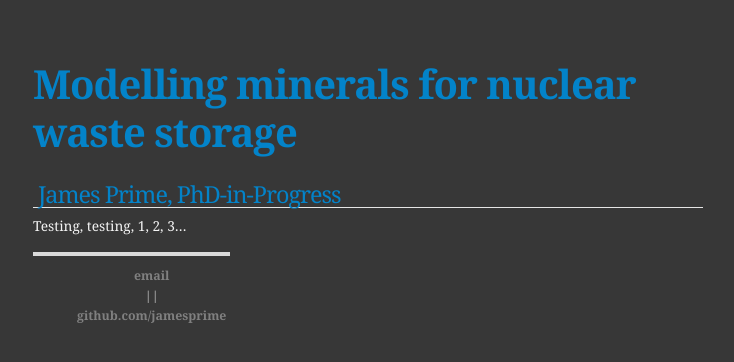
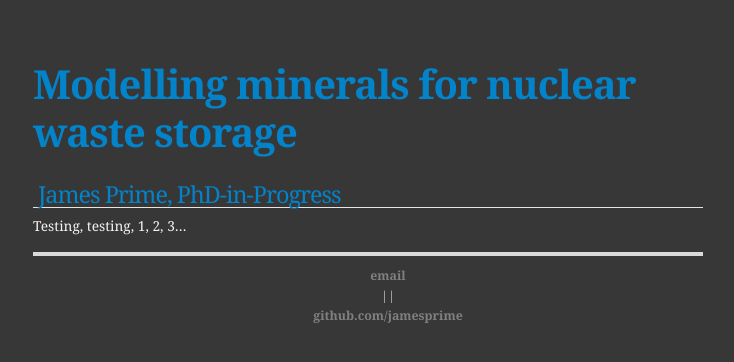
Before and after one commit to jamesprime/jamesprime.github.io, a Jekyll site: the page built from _pages/test/index.md, in a window 1280 px wide. Shown: the top 362 px of the page, without its empty margins (272-1006 px from the left). Built offline with Jekyll 4.4.1, drawn with Linux system fonts in a browser that asks for light colours; nearby versions of some CDN libraries.

Commit message:
Changed h1 a:hover text-shadow: 0 0 1px #666 to 1px 1px 2px #666 in _sass/uberduper.scss, and commented out .footer position: fixed

```diff
--- a/_sass/uberduper.scss
+++ b/_sass/uberduper.scss
@@ -23,7 +23,7 @@
         &:hover {
             // color: #fba919;
             color: #0383c9;
-            text-shadow: 0 0 1px #666;
+            text-shadow: 1px 1px 2px #666;
         }
     }
 }
@@ -203,7 +203,7 @@
     margin: 0 auto;
     padding: 8px 0;
     text-align: right;
-    position: fixed;
+    // position: fixed;
     p {
         margin: 0;
         padding: 0;
```
